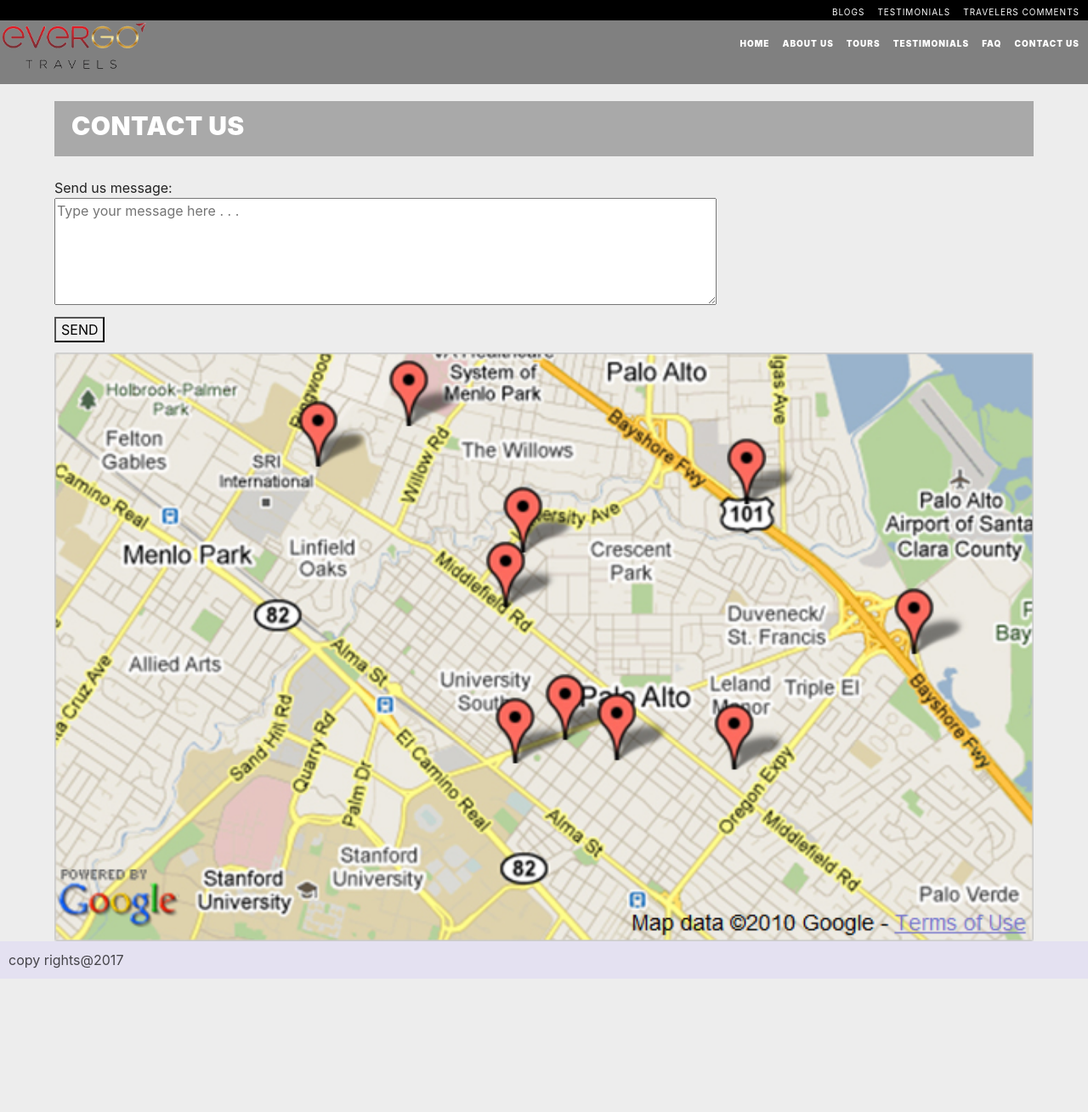
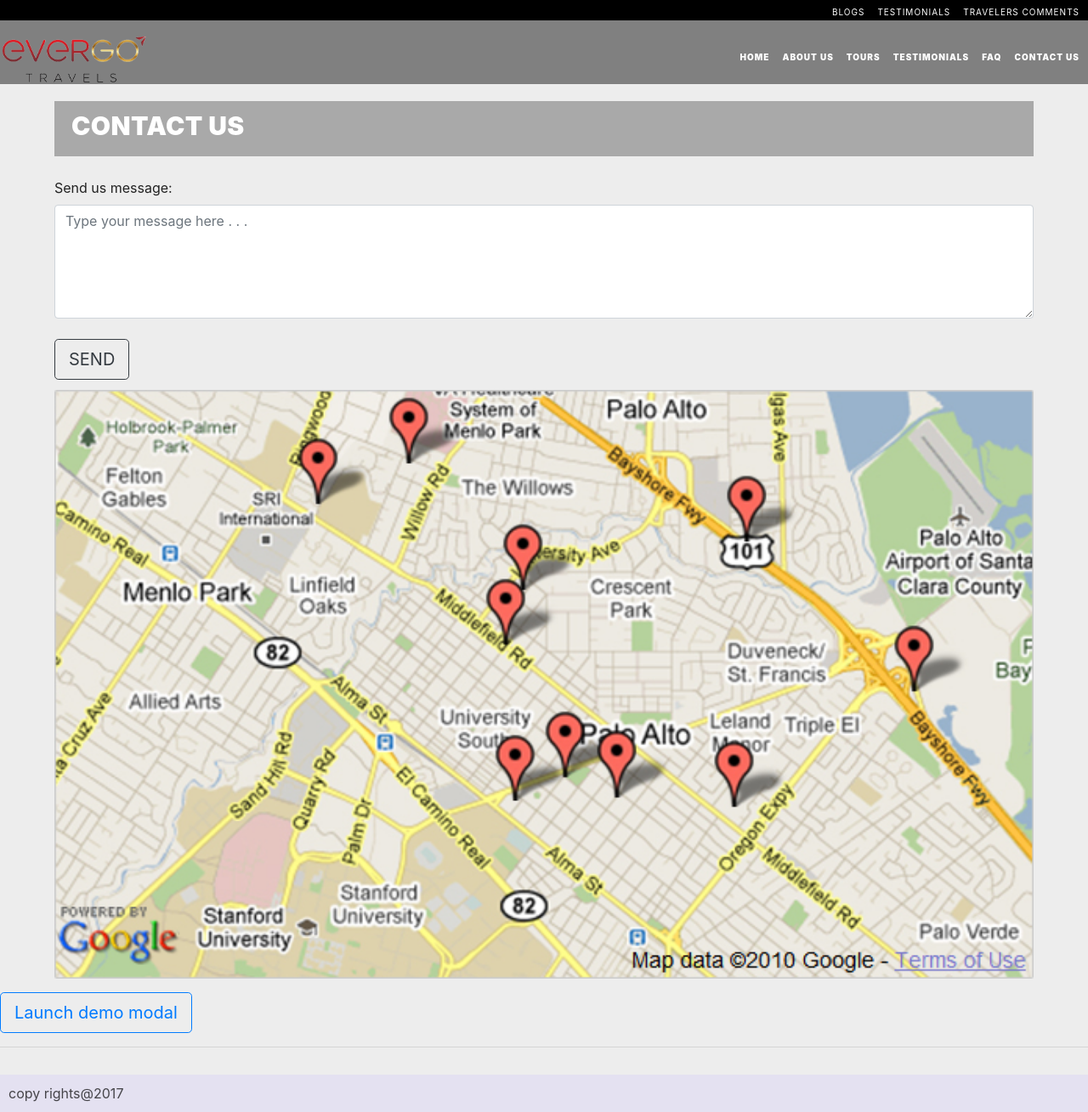
Before and after one commit to prageethmadhu/evergo, an Angular app in the folder evergo/: page /contact in a window 1280 px wide. Shown: the whole page at 85% size. Before the commit the page ends 1152 px from the top, so only its background shows below. Built offline with nearby package versions, Linux system fonts and the light colour scheme.

Commit message:
Added bootstrap

```diff
--- a/evergo/package.json
+++ b/evergo/package.json
@@ -24,7 +24,7 @@
     "@angular/platform-browser-dynamic": "^6.0.3",
     "@angular/router": "^6.0.3",
     "@ng-bootstrap/ng-bootstrap": "^2.2.2",
-    "bootstrap": "^4.1.3",
+    "bootstrap": "^4.3.1",
     "core-js": "^2.5.4",
     "jquery": "^3.3.1",
     "rxjs": "6.0.0",
--- a/evergo/src/app/app.component.css
+++ b/evergo/src/app/app.component.css
@@ -1,3 +1,5 @@
+@import "../../node_modules/bootstrap/dist/css/bootstrap.min.css";
+
 .stick{
     display: none !important;
 
--- a/evergo/src/app/app.component.html
+++ b/evergo/src/app/app.component.html
@@ -1,6 +1,5 @@
 
 <main>
-
   <div class="navWrapper">
       <div class="topNavigation" id="mainTop" [ngClass]="{'stick': shouldStick}" style="display: block  ">
           <div  style="display: flex;background-color: black;  ">
@@ -16,7 +15,10 @@
           </div>
 
       </div>
+      <p>
 
+
+        </p>
     <div class="topNavigation">
         <div  style="display: flex;background-color: transparent" [ngClass]="{'stick2': shouldStick2}">
           <div>
--- a/evergo/src/app/app.module.ts
+++ b/evergo/src/app/app.module.ts
@@ -13,8 +13,11 @@ import { TourDetailComponent } from './tour-detail/tour-detail.component';
 import { TourTestimonialComponent } from './tour-testimonial/tour-testimonial.component';
 import { HttpClientModule } from '@angular/common/http';
 import { FormsModule } from '@angular/forms';
+import {NgbModule} from '@ng-bootstrap/ng-bootstrap';
+
 @NgModule({
   declarations: [
+
     AppComponent,
     TopNavigationComponent,
     AboutUsComponent,
@@ -27,6 +30,7 @@ import { FormsModule } from '@angular/forms';
     TourTestimonialComponent
   ],
   imports: [
+    NgbModule,
     BrowserModule,
     AppRoutingModule,
     BrowserModule,
--- a/evergo/src/app/contact-us/contact-us.component.html
+++ b/evergo/src/app/contact-us/contact-us.component.html
@@ -1,3 +1,6 @@
+
+
+
 <div class="topNavigation" style="background-color: gray">
     <div  style="display: flex;background-color: transparent" >
       <div>
@@ -25,14 +28,14 @@
   <div class="sub-main-carousal-col-2" style="display:flex;flex-direction:column;">
       <h1 class="sub-main-headding1" style="background-color: darkgrey">CONTACT US</h1>
 
-      <div>
-          <label>Send us message:
+      <div class="form-group shadow-textarea">
+          <label>Send us message:</label>
 
-              <textarea style="width:100%" rows="5" cols="60"  [(ngModel)]="emailMessage.Message" placeholder="Type your message here . . . "></textarea>
+              <textarea class="form-control z-depth-1" style="width:100%" rows="5" cols="60"  [(ngModel)]="emailMessage.Message" placeholder="Type your message here . . . "></textarea>
 
-             </label>
+
              <br>
-              <button (click)="onClickMe()" style="margin-bottom: 1%">SEND</button>
+              <button (click)="onClickMe()" style="margin-bottom: 1%" class="btn btn-lg btn-outline-dark">SEND</button>
              <br>
 
               <img  src="{{imagePath}}google-maps-multiple-locations.png" alt="Chicago">
@@ -40,4 +43,35 @@
   </div>
 
   <div class="sub-main-carousal-col-3"></div>
+
 </div>
+<ng-template #content let-modal>
+    <div class="modal-header">
+      <h4 class="modal-title" id="modal-basic-title">Profile update</h4>
+      <button type="button" class="close" aria-label="Close" (click)="modal.dismiss('Cross click')">
+        <span aria-hidden="true">&times;</span>
+      </button>
+    </div>
+    <div class="modal-body">
+      <form>
+        <div class="form-group">
+          <label for="dateOfBirth">Date of birth</label>
+          <div class="input-group">
+            <input id="dateOfBirth" class="form-control" placeholder="yyyy-mm-dd" name="dp" ngbDatepicker #dp="ngbDatepicker">
+            <div class="input-group-append">
+              <button class="btn btn-outline-secondary calendar" (click)="dp.toggle()" type="button"></button>
+            </div>
+          </div>
+        </div>
+      </form>
+    </div>
+    <div class="modal-footer">
+      <button type="button" class="btn btn-outline-dark" (click)="modal.close('Save click')">Save</button>
+    </div>
+  </ng-template>
+
+  <button class="btn btn-lg btn-outline-primary" (click)="open(content)">Launch demo modal</button>
+
+  <hr>
+
+  <pre>{{closeResult}}</pre>
--- a/evergo/src/app/contact-us/contact-us.component.ts
+++ b/evergo/src/app/contact-us/contact-us.component.ts
@@ -2,6 +2,7 @@ import { Component, OnInit } from '@angular/core';
 import { environment } from '../../environments/environment';
 import { HttpClient ,HttpHeaders,} from '@angular/common/http';
 import { EmailMessage } from '../emailMessage';
+import {NgbModule} from '@ng-bootstrap/ng-bootstrap';
 
 @Component({
   selector: 'app-contact-us',
@@ -32,6 +33,8 @@ export class ContactUsComponent implements OnInit {
     };
     //this.http.get<any>("http://api.evergotravels.com/api/values").subscribe(data=>console.log(data));
     this.http.post<EmailMessage>("http://api.evergotravels.com/api/email",this.emailMessage,httpOptions).subscribe(data=>console.log(data));
+    this.emailMessage.Message="";
+
     this.clickMessage =this.emailAdress;
   }
 }
--- a/evergo/src/app/tour-detail/tour-detail.component.css
+++ b/evergo/src/app/tour-detail/tour-detail.component.css
@@ -1,5 +1,5 @@
 .containerX {
-    border: solid 1px #b6b6b6;
+    border: solid 0px #b6b6b6;
   }
 
   /*.colorNested, .colored, .coloredContainerX {
```
Also changed, not shown: 1 other file (tests, documents, lock files or other folders).
